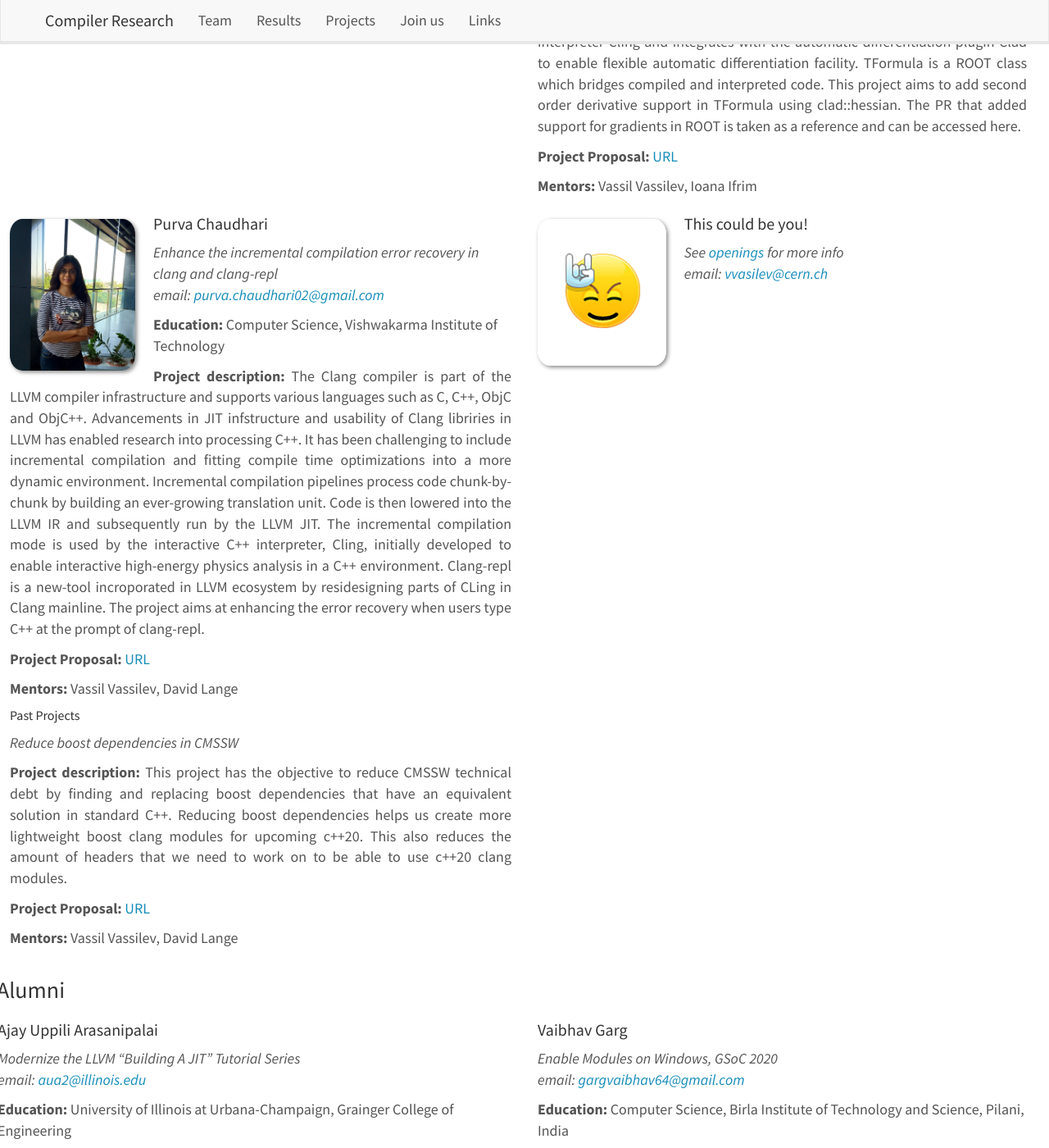
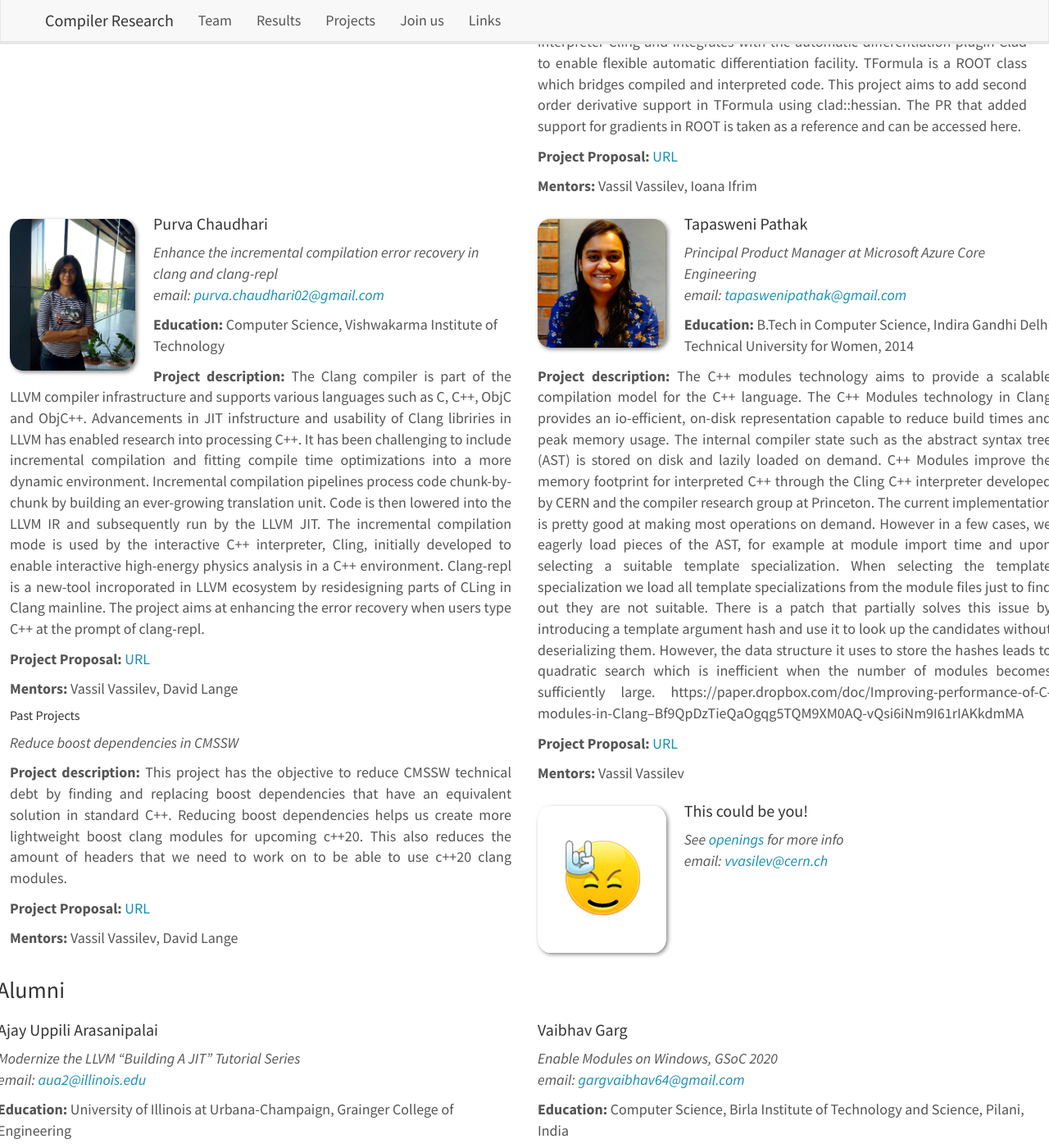
Before and after one commit to vgvassilev/clad, a Jekyll site: the page built from _pages/team.md, in a window 1280 px wide and 1400 px high, scrolled down 2698 px. Shown: the whole window at 82% size. Built offline with Jekyll 4.4.1, drawn with Linux system fonts in a browser that asks for light colours; nearby versions of some CDN libraries; a style sheet for code colours, icons or effects is not loaded.

Commit message:
Add Tapasweni Pathak to contributors list (#34)
Add Tapasweni Pathak to contributors list

```diff
--- a/_data/contributors.yml
+++ b/_data/contributors.yml
@@ -129,6 +129,33 @@
   report: <a href="https://indico.cern.ch/event/1066812/contributions/4495290/attachments/2302817/3917355/Iris%20HeP.pdf" target="_blank">URL</a>
   past_mentors: Vassil Vassilev, David Lange
 
+- name: Tapasweni Pathak
+  info: "Principal Product Manager at Microsoft Azure Core Engineering"
+  photo: tapaswenipathak.png
+  email: tapaswenipathak@gmail.com
+  education: B.Tech in Computer Science, Indira Gandhi Delhi Technical University for Women, 2014
+  current: 1
+  past_info: "Improving performance of C++ modules in Clang"
+  description: |
+    The C++ modules technology aims to provide a scalable compilation model for the
+    C++ language. The C++ Modules technology in Clang provides an io-efficient,
+    on-disk representation capable to reduce build times and peak memory usage. The
+    internal compiler state such as the abstract syntax tree (AST) is stored on disk
+    and lazily loaded on demand. C++ Modules improve the memory footprint for
+    interpreted C++ through the Cling C++ interpreter developed by CERN and the
+    compiler research group at Princeton. The current implementation is pretty good
+    at making most operations on demand. However in a few cases, we eagerly load
+    pieces of the AST, for example at module import time and upon selecting a
+    suitable template specialization. When selecting the template specialization
+    we load all template specializations from the module files just to find out they
+    are not suitable. There is a patch that partially solves this issue by
+    introducing a template argument hash and use it to look up the candidates
+    without deserializing them. However, the data structure it uses to store the
+    hashes leads to quadratic search which is inefficient when the number of modules
+    becomes sufficiently large.
+    https://paper.dropbox.com/doc/Improving-performance-of-C-modules-in-Clang--Bf9QpDzTieQaOgqg5TQM9XM0AQ-vQsi6iNm9I61rIAKkdmMA
+  mentors: Vassil Vassilev
+
 - name: "This could be you!"
   photo: rock.jpg
   info: See <a href="/vacancies">openings</a> for more info
```
Also changed, not shown: images/team/tapaswenipathak.png (added), 1 other file.
